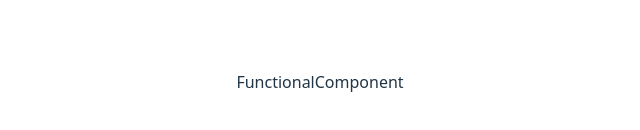
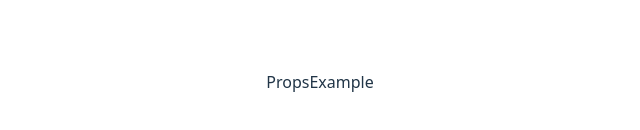
Before and after one commit to 015Bharathi/mern-projects, a React (Vite) app in the folder React/Fundamentals/: page / in a window 1280 px wide. Shown: the part 318-448 px from the top of the page, without its empty margins (320-960 px from the left). Built offline with nearby package versions, Linux system fonts and the light colour scheme.

Commit message:
React Fundamentals: React Props

```diff
--- a/React/Fundamentals/src/App.tsx
+++ b/React/Fundamentals/src/App.tsx
@@ -1,10 +1,11 @@
 import "./App.css";
-import FunctionalComponent from "./components/02-Components/FunctionalComponent";
+import PropsExample from "./components/03-Props-and-State/PropsExample";
+
 
 function App() {
   return (
     <>
-      <FunctionalComponent />
+      <PropsExample name="PropsExample" />
     </>
   );
 }
--- /dev/null
+++ b/React/Fundamentals/src/components/03-Props-and-State/PropsExample.tsx
@@ -0,0 +1,11 @@
+import React from "react";
+
+interface PropsExampleProps {
+  name: string;
+}
+
+const PropsExample: React.FC<PropsExampleProps> = ({ name }) => {
+  return <div>{name}</div>;
+};
+
+export default PropsExample;
```
